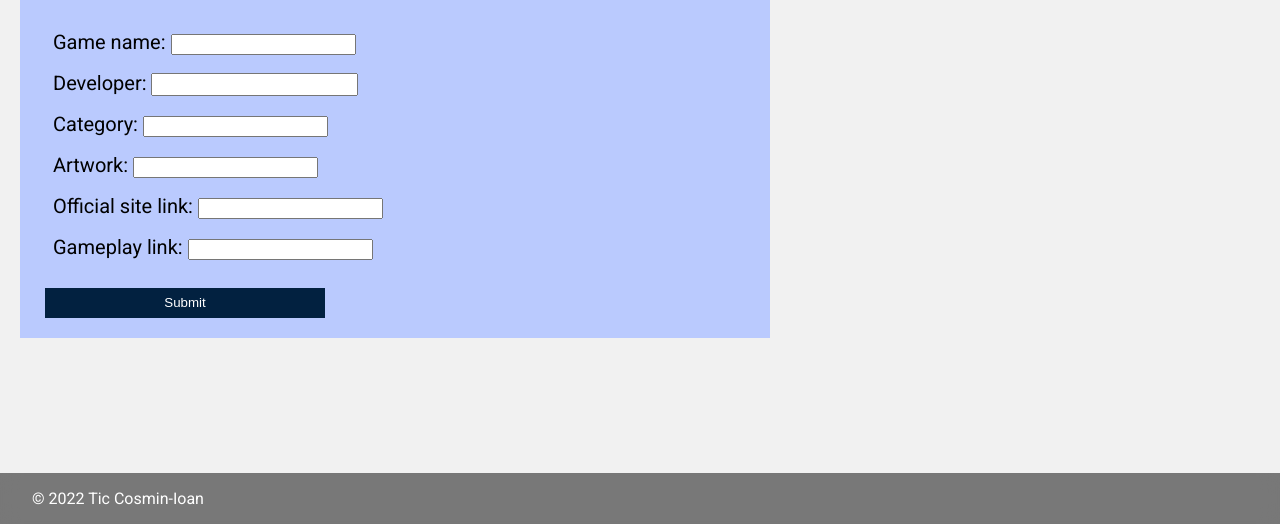
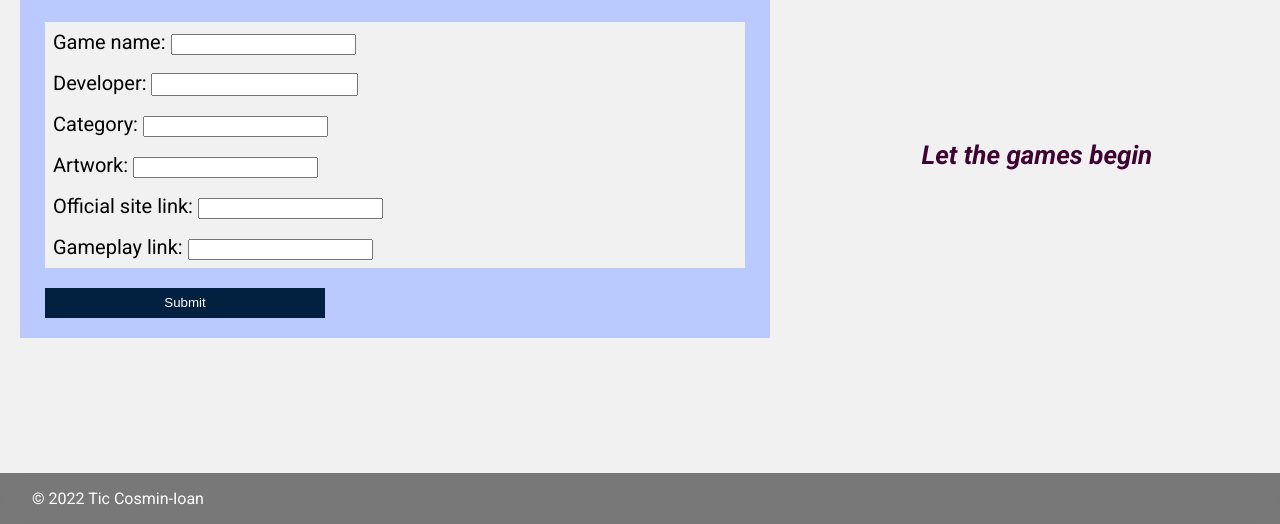
Before and after one commit to TicCosminIoan/Proiect-Tehnici-Web, a website: page template/create_game.ejs in a window 1280 px wide. Shown: the part 276-800 px from the top of the page. Drawn offline with nearby package versions, Linux system fonts and the light colour scheme; files that its build step writes are made by us from their sources.

Commit message:
4commit v2

```diff
--- a/static/style.css
+++ b/static/style.css
@@ -44,6 +44,7 @@ header a:hover
     color: #ffffff;
     text-decoration: underline;
     background-color: #022140;
+    transition: 0.5s;
 }
 
 header h1
@@ -190,12 +191,14 @@ footer{
   background-color: #bacafe;
   padding: 20px 25px;
   font-size: 20px;
+  z-index:2;
 
 }
 
 .input1
 {
   padding: 8px;
+  background-color: rgb(241, 241, 241);
 
 }
 
@@ -233,3 +236,28 @@ form .error_message
   font-style:oblique;
 
 }
+
+.textA
+{
+  position:absolute;
+  z-index: 1;
+  margin:0;
+  top:52%;
+  left:72%;
+  font-size: 26px;
+  color: #400233;
+  font-style: italic;
+}
+
+@keyframes rotation {
+    0% {
+      transform: rotate(0deg);
+    }
+    100% {
+      transform: rotate(360deg);
+    }
+  }
+  .rotation {
+    animation: rotation 1s linear 0s;
+
+  }
--- a/static/style2.css
+++ b/static/style2.css
@@ -132,6 +132,7 @@ footer{
     background-color: #022140;
     color: #ffffff;
 
+
 }
 
   .button:active {
--- a/template/create_game.ejs
+++ b/template/create_game.ejs
@@ -52,6 +52,13 @@
         </div>
     </form>
 
+
+
+</div>
+<div class="textA">
+<div class="rotation">
+    Let the games begin
+</div>
 </div>
 
 
--- a/template/games.ejs
+++ b/template/games.ejs
@@ -1,12 +1,12 @@
 <%- include('_header.ejs', {}); %>
+
+
 
 <section>
 
     <h1>
         Games
     </h1>
-
-    <p></p>
 
     <div class="game-listing">
 
--- a/template/index.ejs
+++ b/template/index.ejs
@@ -16,7 +16,9 @@
     <h1>
         MultiGames
 
+
     </h1>
+
     <h2>
         The multiverse of games<br>
         From gamers, for gamers
```
Also changed, not shown: Photos/sabie.png (added), static/Photos/sabie.png (added), template/_header.ejs (line endings or trailing spaces).
